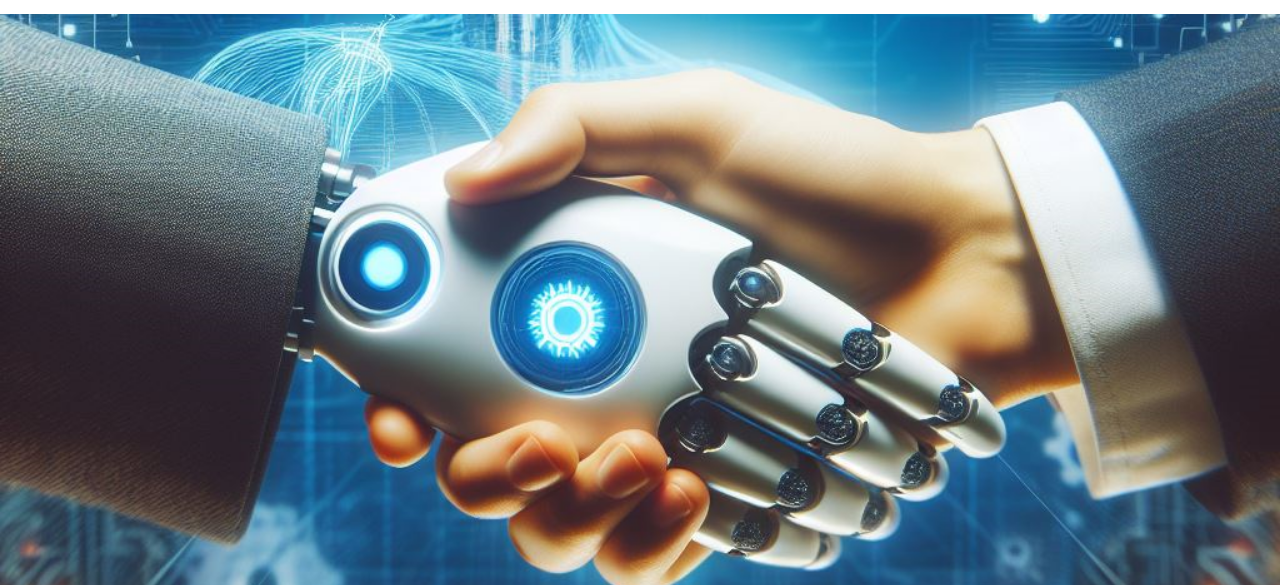
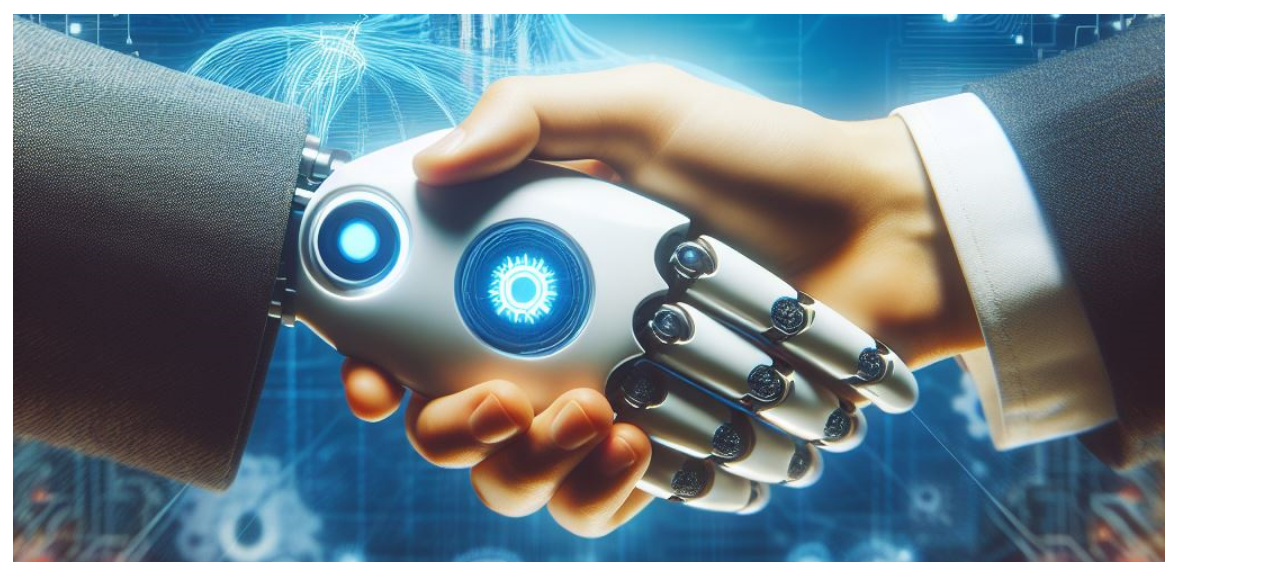
Before and after one commit to IceCthulhu/IceCthulhu.github.io, a plain HTML site: page contacto.html in a window 1280 px wide. Shown: the part 162-747 px from the top of the page. Drawn offline with nearby package versions, Linux system fonts and the light colour scheme.

Commit message:
Se actualizó cont.css
menor ancho y mayor margen

```diff
--- a/cont.css
+++ b/cont.css
@@ -15,9 +15,9 @@ body {
 
 .banner {
     display: block;
-    width: 100%;
+    width: 90%;
     height: auto;
-    margin: 0;
+    margin: 1%;
     padding: 0;
 }
 
```
